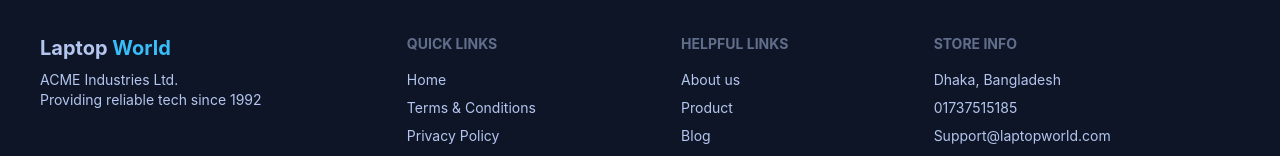
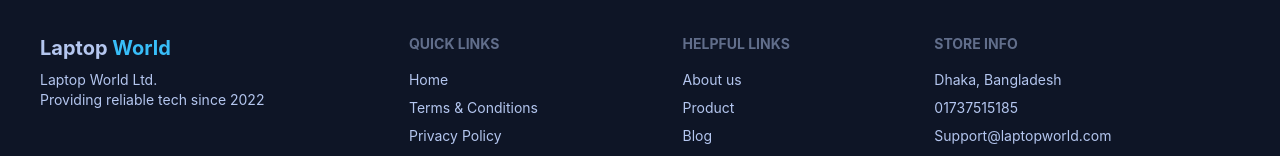
Before and after one commit to rezoneprince/laptop-world-clients-side, a React (Create React App) app: page /dashboard in a window 1280 px wide. Shown: the part 926-1082 px from the top of the page. Built offline with nearby package versions, Linux system fonts and the light colour scheme; no server answers.

Commit message:
product details updated

```diff
--- a/src/components/Category/Product/ProductDetails/ProductDetails.js
+++ b/src/components/Category/Product/ProductDetails/ProductDetails.js
@@ -1,11 +1,13 @@
-import React, { useContext } from "react";
+import React, { useContext, useState } from "react";
 import toast from "react-hot-toast";
 import { MdVerified } from "react-icons/md";
 import { useLoaderData } from "react-router-dom";
 import { AuthContext } from "../../../../Contexts/AuthProvider/AuthProvider";
 
 const ProductDetails = () => {
+  const [treatment, setTreatment] = useState(null);
   const { title } = useContext(AuthContext);
+
   const {
     _id,
     name,
--- a/src/components/Footer/Footer.js
+++ b/src/components/Footer/Footer.js
@@ -9,9 +9,9 @@ const Footer = () => {
           Laptop <span className="text-primary">World</span>
         </h3>
         <p>
-          ACME Industries Ltd.
+          Laptop World Ltd.
           <br />
-          Providing reliable tech since 1992
+          Providing reliable tech since 2022
         </p>
       </div>
       <div>
--- a/src/pages/Admin/CreateProduct/CreateProduct.js
+++ b/src/pages/Admin/CreateProduct/CreateProduct.js
@@ -1,3 +1,4 @@
+import { format } from "date-fns";
 import React, { useContext } from "react";
 import { useForm } from "react-hook-form";
 import toast from "react-hot-toast";
@@ -8,6 +9,9 @@ import { AuthContext } from "../../../Contexts/AuthProvider/AuthProvider";
 const CreateProduct = () => {
   const categories = useLoaderData();
   const { user } = useContext(AuthContext);
+
+  const date = format(new Date(), "PP");
+  console.log(date);
 
   const { title } = useContext(AuthContext);
   title("Create Product");
@@ -52,6 +56,7 @@ const CreateProduct = () => {
             discretion: data.discretion,
             image: imgData.data.url,
             featured: data.featured,
+            date,
           };
 
           fetch("http://localhost:5000/products", {
```
